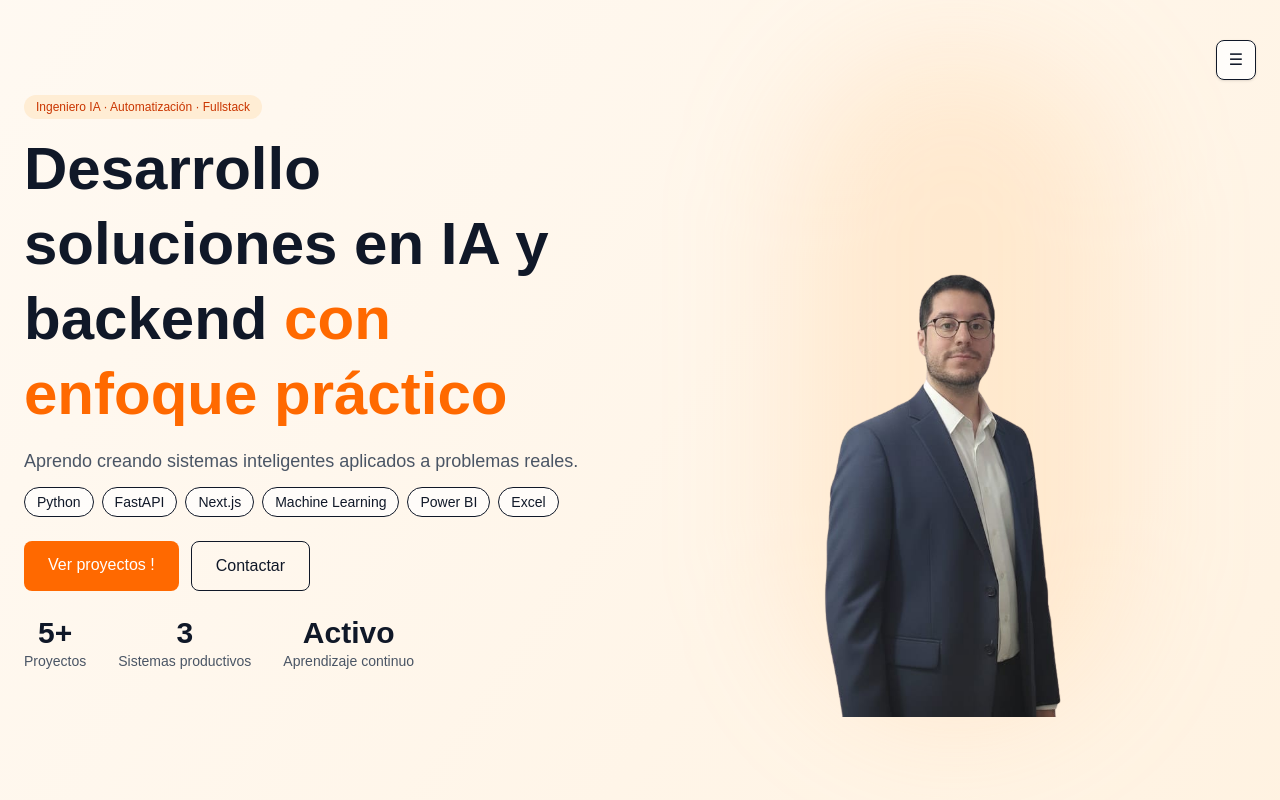
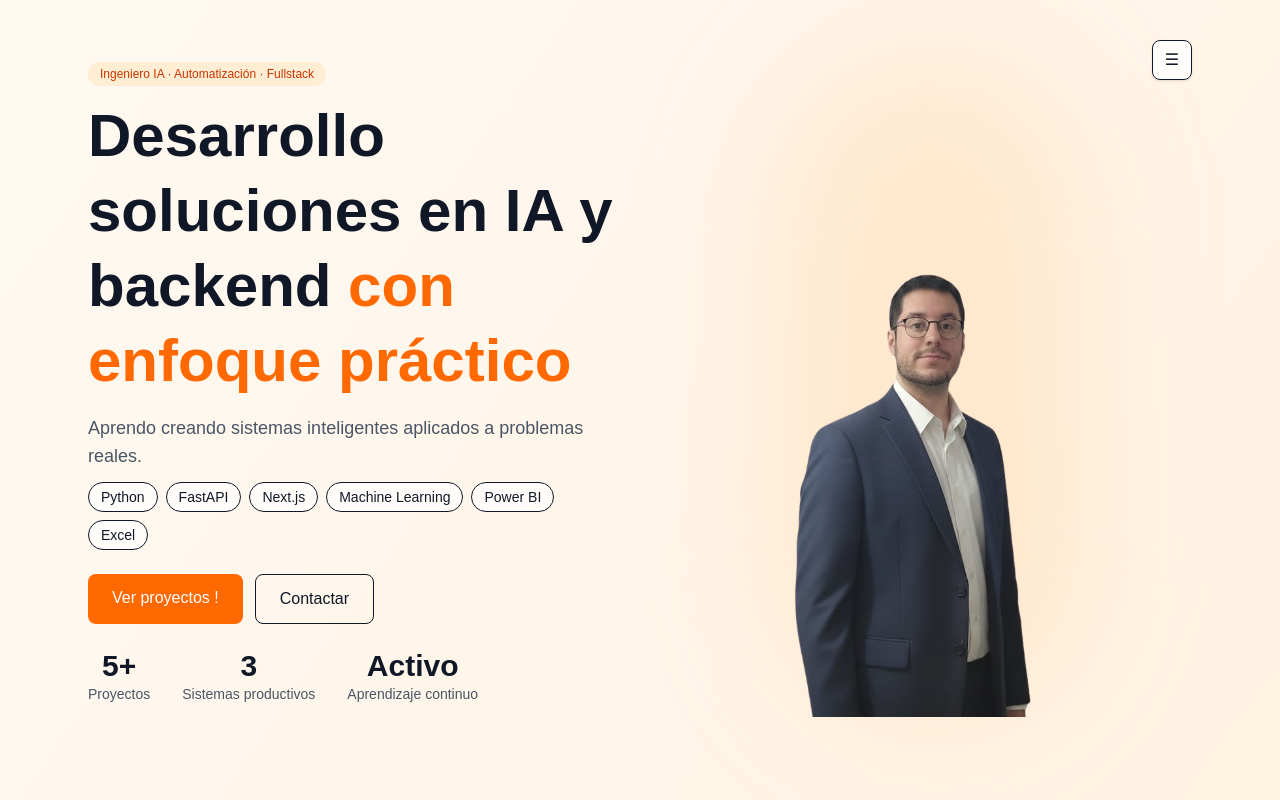
Before and after one commit to Jaume92/jaumerrm_web, a Next.js app: page / in a window 1280 px wide. Shown: the top 800 px of the page. Built offline with nearby package versions, Linux system fonts and the light colour scheme.

Commit message:
upgrade hero

```diff
--- a/app/page.tsx
+++ b/app/page.tsx
@@ -16,7 +16,9 @@ export default function Home() {
 
 
       {/* HERO */}
-      <section className="relative max-w-7xl mx-auto px-6 pt-4 pb-10 md:pt-10 md:pb-24 grid md:grid-cols-2 gap-8 items-center animate-fade-in">
+      <section className="relative max-w-6xl mx-auto px-6 pt-7 pb-16 md:pt-10 md:pb-24 grid md:grid-cols-2 gap-10 items-center animate-fade-in">
+
+
 
         {/* HAMBURGUESA */}
         <div className="absolute right-6 top-12 md:top-8 z-50">
```
